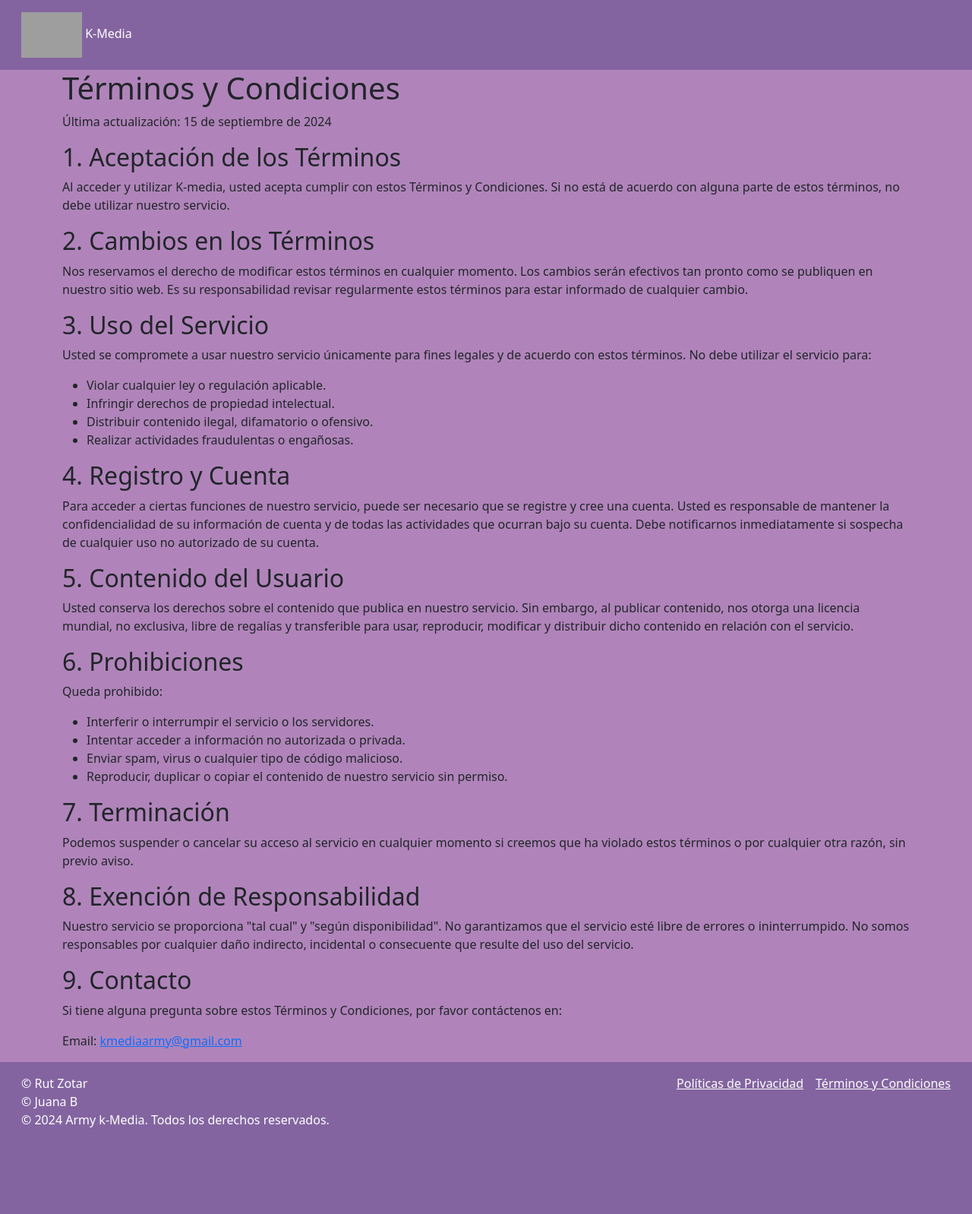
After one commit to JuanitaBP/RedSocialFinalG1-CTC, a Django app: page /terminos/ in a window 1280 px wide. The commit adds this page. Shown: the whole page at 76% size. Run offline with Django 5.2, Linux system fonts and the light colour scheme; grey boxes are pictures that could not be loaded.

Commit message:
vista post, creación post, modificación forms, models, agregue HTML

```diff
--- a/AppRS/templates/encabezado.html
+++ b/AppRS/templates/encabezado.html
@@ -1,17 +1,24 @@
 {% load static %}
 <head>
-
   <!-- Bootstrap Icons -->
-    <link href="https://cdn.jsdelivr.net/npm/bootstrap-icons/font/bootstrap-icons.css" rel="stylesheet">
+  <link
+    href="https://cdn.jsdelivr.net/npm/bootstrap-icons/font/bootstrap-icons.css"
+    rel="stylesheet"
+  />
 </head>
-
 
 <!-- encabezado.html -->
 <header class="ColorEncabezado text-white p-3">
-    <div class="container-fluid d-flex justify-content-between align-items-center">
+  <div
+    class="container-fluid d-flex justify-content-between align-items-center"
+  >
     <!-- Logotipo o nombre del sitio -->
     <a href="{% url 'index' %}" class="navbar-brand text-white">
-            <img src="https://firebasestorage.googleapis.com/v0/b/pruebag-d346f.appspot.com/o/logo.png?alt=media&token=8e5c1566-8365-4ef3-a4c7-8cc2f6f0f77b" alt="Logo" style="height: 60px;">
+      <img
+        src="https://firebasestorage.googleapis.com/v0/b/pruebag-d346f.appspot.com/o/logo.png?alt=media&token=8e5c1566-8365-4ef3-a4c7-8cc2f6f0f77b"
+        alt="Logo"
+        style="height: 60px"
+      />
       K-Media
     </a>
 
@@ -22,25 +29,29 @@
     </div>
 
     <!-- Navegación -->
-        <nav class=" nav  justify-content-end">
-            <a href="{% url 'home' %}" class="nav-link estiloIcon text-center ">
-                <i class="bi bi-house-door"></i><br />Home
+    <nav class="nav justify-content-end">
+      <a href="{% url 'home' %}" class="nav-link estiloIcon text-center">
+        <i class="bi bi-house-door"></i><br />Inicio
       </a>
       <a href="{% url 'buscar' %}" class="nav-link estiloIcon text-center">
-                <i class="bi bi-search"></i><br />Search
+        <i class="bi bi-search"></i><br />Buscar
       </a>
-            <a href="{% url 'addPublicacion' %}" class="nav-link estiloIcon text-center">
-                <i class="bi bi-plus-square"></i><br />Add
+      <a
+        href="{% url 'crearPublicacion' %}"
+        class="nav-link estiloIcon text-center"
+      >
+        <i class="bi bi-plus-square"></i><br />Publicar
       </a>
       <a href="{% url 'perfil' %}" class="nav-link estiloIcon text-center">
-                <i class="bi bi-person"></i><br />Profile
+        <i class="bi bi-person"></i><br />Perfil
       </a>
-            <a href="{% url 'cerrarsesion' %}" class="nav-link estiloIcon text-center">
-                <i class="bi bi-box-arrow-right"></i><br />Logout
+      <a
+        href="{% url 'cerrarsesion' %}"
+        class="nav-link estiloIcon text-center"
+      >
+        <i class="bi bi-box-arrow-right"></i><br />Salir
       </a>
-
     </nav>
     {% endif %}
   </div>
-
 </header>
--- a/AppRS/templates/footer.html
+++ b/AppRS/templates/footer.html
@@ -2,15 +2,22 @@
 <!-- footer.html -->
 <footer class="ColorFooter text-white p-3 mt-auto">
   <div class="container-fluid d-flex justify-content-between">
-      <p>&copy; Rut Zotar <br>&copy; Juana B <br> &copy; 2024 Army k-Media. Todos los derechos reservados. </p>
+    <p>
+      &copy; Rut Zotar <br />&copy; Juana B <br />
+      &copy; 2024 Army k-Media. Todos los derechos reservados.
+    </p>
 
     <nav>
       <ul class="navbar-nav d-flex flex-row">
         <li class="nav-item me-3">
-            <a href="{% url 'privacidad' %}" class="text-white">Política de Privacidad</a>
+          <a href="{% url 'privacidad' %}" class="text-white"
+            >Políticas de Privacidad</a
+          >
         </li>
         <li class="nav-item">
-            <a href="{% url 'terminos' %}" class="text-white">Términos de Servicio</a>
+          <a href="{% url 'terminos' %}" class="text-white"
+            >Términos y Condiciones</a
+          >
         </li>
       </ul>
     </nav>
--- /dev/null
+++ b/AppRS/templates/terminos.html
@@ -0,0 +1,93 @@
+{% extends "index.html" %} {% block "titulo" %}
+<title>Términos y condiciones</title>
+{% endblock "titulo" %} {% block "content" %}
+<div class="container">
+  <h1>Términos y Condiciones</h1>
+  <p>Última actualización: 15 de septiembre de 2024</p>
+
+  <h2>1. Aceptación de los Términos</h2>
+  <p>
+    Al acceder y utilizar K-media, usted acepta cumplir con estos Términos y
+    Condiciones. Si no está de acuerdo con alguna parte de estos términos, no
+    debe utilizar nuestro servicio.
+  </p>
+
+  <h2>2. Cambios en los Términos</h2>
+  <p>
+    Nos reservamos el derecho de modificar estos términos en cualquier momento.
+    Los cambios serán efectivos tan pronto como se publiquen en nuestro sitio
+    web. Es su responsabilidad revisar regularmente estos términos para estar
+    informado de cualquier cambio.
+  </p>
+
+  <h2>3. Uso del Servicio</h2>
+  <p>
+    Usted se compromete a usar nuestro servicio únicamente para fines legales y
+    de acuerdo con estos términos. No debe utilizar el servicio para:
+  </p>
+  <ul>
+    <li>Violar cualquier ley o regulación aplicable.</li>
+    <li>Infringir derechos de propiedad intelectual.</li>
+    <li>Distribuir contenido ilegal, difamatorio o ofensivo.</li>
+    <li>Realizar actividades fraudulentas o engañosas.</li>
+  </ul>
+
+  <h2>4. Registro y Cuenta</h2>
+  <p>
+    Para acceder a ciertas funciones de nuestro servicio, puede ser necesario
+    que se registre y cree una cuenta. Usted es responsable de mantener la
+    confidencialidad de su información de cuenta y de todas las actividades que
+    ocurran bajo su cuenta. Debe notificarnos inmediatamente si sospecha de
+    cualquier uso no autorizado de su cuenta.
+  </p>
+
+  <h2>5. Contenido del Usuario</h2>
+  <p>
+    Usted conserva los derechos sobre el contenido que publica en nuestro
+    servicio. Sin embargo, al publicar contenido, nos otorga una licencia
+    mundial, no exclusiva, libre de regalías y transferible para usar,
+    reproducir, modificar y distribuir dicho contenido en relación con el
+    servicio.
+  </p>
+
+  <h2>6. Prohibiciones</h2>
+  <p>Queda prohibido:</p>
+  <ul>
+    <li>Interferir o interrumpir el servicio o los servidores.</li>
+    <li>Intentar acceder a información no autorizada o privada.</li>
+    <li>Enviar spam, virus o cualquier tipo de código malicioso.</li>
+    <li>
+      Reproducir, duplicar o copiar el contenido de nuestro servicio sin
+      permiso.
+    </li>
+  </ul>
+
+  <h2>7. Terminación</h2>
+  <p>
+    Podemos suspender o cancelar su acceso al servicio en cualquier momento si
+    creemos que ha violado estos términos o por cualquier otra razón, sin previo
+    aviso.
+  </p>
+
+  <h2>8. Exención de Responsabilidad</h2>
+  <p>
+    Nuestro servicio se proporciona "tal cual" y "según disponibilidad". No
+    garantizamos que el servicio esté libre de errores o ininterrumpido. No
+    somos responsables por cualquier daño indirecto, incidental o consecuente
+    que resulte del uso del servicio.
+  </p>
+
+  <h2>9. Contacto</h2>
+  <p>
+    Si tiene alguna pregunta sobre estos Términos y Condiciones, por favor
+    contáctenos en:
+  </p>
+  <p>
+    Email:
+    <a
+      href="mailto:example@gmail.com?subject=Asunto%20del%20correo&body=Cuerpo%20del%20correo"
+      >kmediaarmy@gmail.com</a
+    >
+  </p>
+</div>
+{% endblock "content" %}
--- a/AppRS/urls.py
+++ b/AppRS/urls.py
@@ -13,8 +13,8 @@ urlpatterns = [
     path('privacidad/', views.privacidad, name='privacidad'),
     path('terminos/', views.terminos, name='terminos'),
     path('buscar/', views.buscar, name='buscar'),
-    path('addPublicacion/',views.addPublicacion, name='addPublicacion'),
-    path('perfil/', views.perfil, name='perfil'),
+    path('publicacion/crear/',views.addPublicacion, name='crearPublicacion'),
+    path('perfil/', views.perfil, name='perfil')
 
 ]
 if settings.DEBUG:
--- a/AppRS/views.py
+++ b/AppRS/views.py
@@ -2,7 +2,8 @@
 
 from django.shortcuts import render, redirect,get_object_or_404
 from django.http import HttpResponse
-from .models import PerfilUsuario
+from .models import PerfilUsuario, Post
+from .forms import PostForm, UserProfileForm
 
 #Estas importaciones proporcionan las funciones y clases necesarias para manejar
 # la autenticación, renderización de plantillas y redirecciones en Django.
@@ -14,6 +15,8 @@ from django.contrib.auth import login, logout, authenticate
 
 # Create your views here.
 def index(request):
+    if request.user.is_authenticated:
+        return redirect("home")  # Redirigir si el usuario ya está logueado
     return render(request, 'index.html')
 
 def crear_cuenta(request):
@@ -63,7 +66,7 @@ def inicio_sesion(request):
             )
         else:
             login(request, user)
-            return redirect("home")
+    return redirect("home")
 
 def cerrar_sesion(request):
     logout(request)
@@ -78,7 +81,10 @@ def buscar(request):
     return render(request, 'buscar.html')
 
 def home(request):
-    return render(request, 'home.html')
+    if request.user.is_authenticated:
+        posts = Post.objects.all()  # Obtiene todas las tareas de la BD
+        return render(request, "home.html", {"posts": posts})
+    return redirect("index")
 
 def perfil(request):
     # if not request.user.is_authenticated:
@@ -94,10 +100,48 @@ def perfil(request):
     #     'user': request.user,
     #     'posts': posts,
     # }
+
+
+    # perfil = get_object_or_404(PerfilUsuario, nombre=request.user)
+    # return render(request, 'perfil.html', {'perfil': perfil})
+
+
+    # user = request.user
+    # perfil = get_object_or_404(PerfilUsuario, nombre=user)
+
+    # return render(request, "perfil.html", {"perfil": perfil})
+
+
     return render(request, "perfil.html")
 
 def addPublicacion(request):
-   return render(request, 'Publicacion.html')
+    if request.user.is_authenticated:
+        if request.method == "GET":
+            return render(request, "Publicacion.html", {"form": PostForm})
+        else:
+            try:
+                print(request.POST)
+                form = PostForm(
+                    request.POST, request.FILES
+                )  # Crear el formulario con los datos enviados
+
+                if form.is_valid():
+                    nuevo_post = form.save(
+                        commit=False
+                    )  # Obtener los datos de ese form
+                    nuevo_post.user = request.user
+                    nuevo_post.save()
+                    return redirect("home")
+            except:
+                return render(
+                    request,
+                    "Publicacion.html",
+                    {"form": PostForm, "error": "No se pudo crear la publicación"},
+                )
+
+    redirect("login")
+
+#    return render(request, 'Publicacion.html')
 
 def privacidad(request):
     return render(request, 'privacidad.html')
```
Also changed, not shown: AppRS/forms.py (+16 -4 lines), AppRS/models.py (+18 -10 lines), AppRS/templates/Publicacion.html (+7 -6 lines), AppRS/templates/home.html (+22 -9 lines), AppRS/templates/perfil.html (+20 -14 lines), AppRS/templates/privacidad.html (added, +68 -0 lines), AppRS/admin.py (line endings or trailing spaces), AppRS/migrations/0002_perfilusuario_post_delete_perfil.py (added), AppRS/migrations/0003_remove_perfilusuario_email_post_imagen.py (added), AppRS/migrations/0004_rename_usuario_post_user.py (added), AppRS/migrations/0005_post_imagen_url.py (added), AppRS/migrations/0006_remove_post_imagen_url.py (added). Lines whose indentation alone changed are shown as unchanged.
